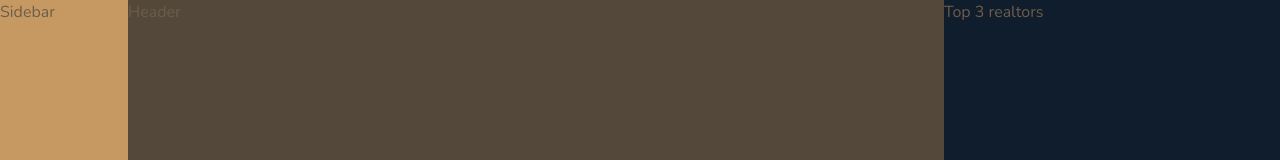
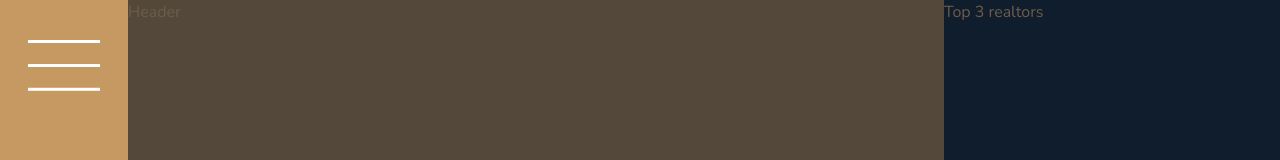
Before and after one commit to Johnny-Saraiva/nexter, a website: page index.html in a window 1280 px wide. Shown: the top 160 px of the page. Drawn offline with nearby package versions, Linux system fonts and the light colour scheme.

Commit message:
Configured sidebar layout

```diff
--- a/index.html
+++ b/index.html
@@ -13,7 +13,7 @@
     </head>
     <body class="container">
         <div class="sidebar">
-            Sidebar
+            <button class="nav-btn"></button>
         </div>
 
         <header class="header">
--- a/sass/_sidebar.scss
+++ b/sass/_sidebar.scss
@@ -2,4 +2,33 @@
   background-color: $color-primary;
   grid-column: sidebar-start / sidebar-end;
   grid-row: 1 / -1;
+  display: flex;
+  justify-content: center;
 }
+
+.nav-btn {
+  border: 0;
+  border-radius: 0;
+
+  background-color: #fff;
+  height: .2rem;
+  width: 4.5rem;
+  margin-top: 4rem;
+
+  &::before,
+  &::after {
+    background-color: #fff;
+    height: .2rem;
+    width: 4.5rem;
+    content: '';
+    display: block;
+  }
+
+  &::before {
+    transform: translateY(-1.5rem);
+  }
+
+  &::after {
+    transform: translateY(1.3rem);
+  }
+}
```
Also changed, not shown: css/style.css.
